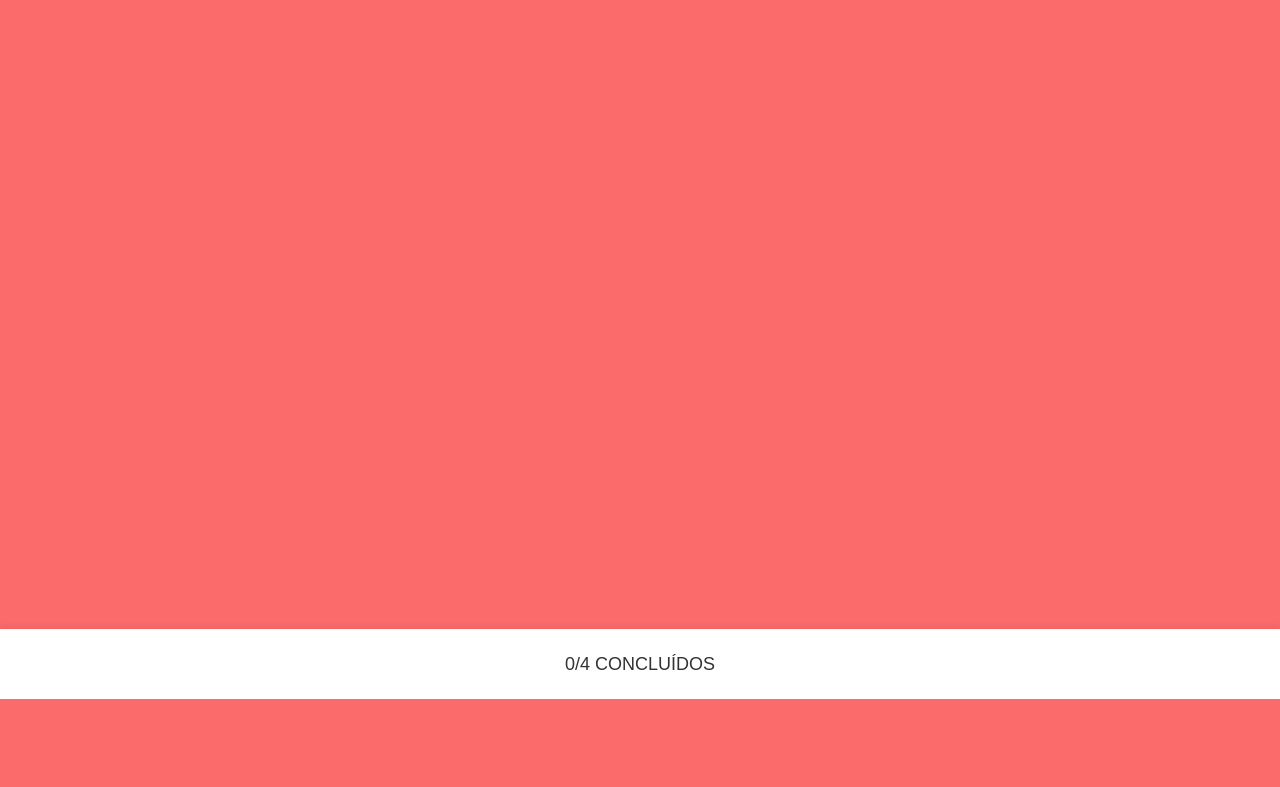
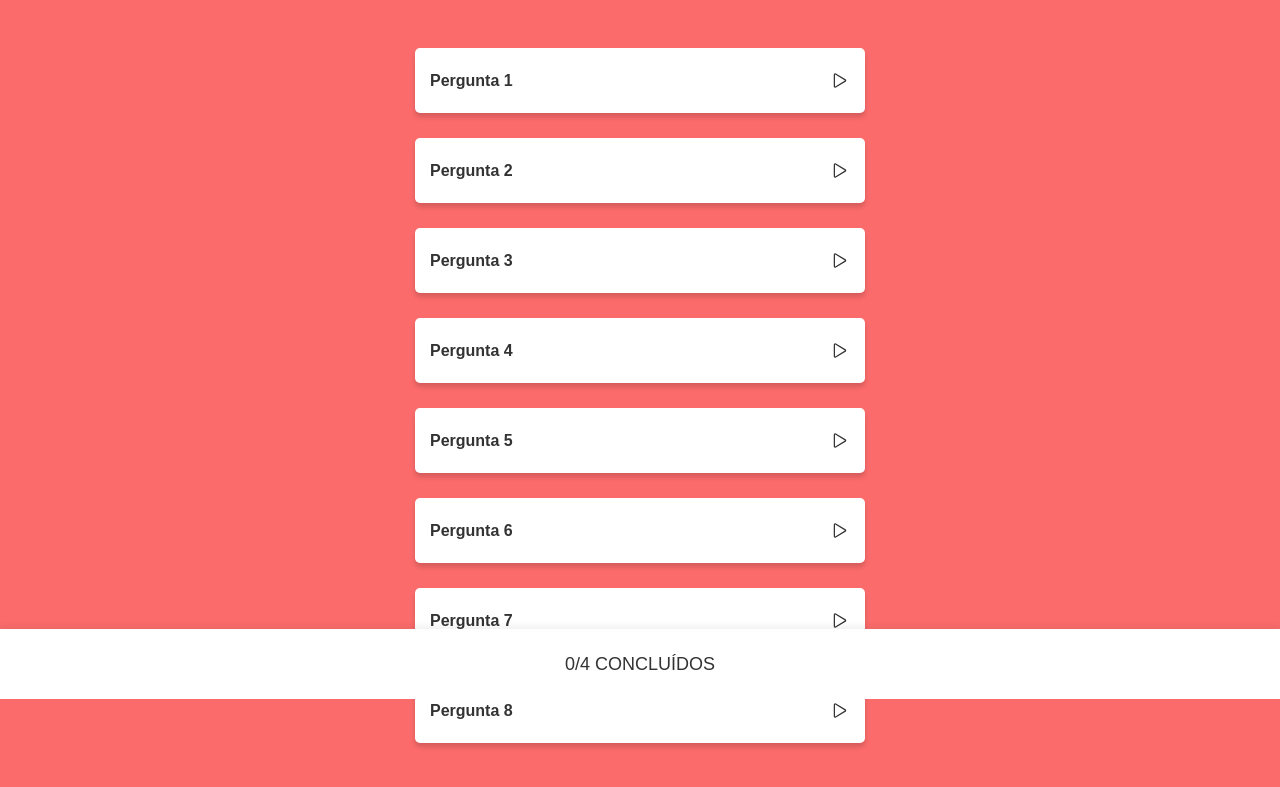
Before and after one commit to AnaLTFernandes/Projeto8-ZapRecall, a React app: page / in a window 1280 px wide. Both pictures are taken after a click on the element "Iniciar Recall!". Shown: the part 101-888 px from the top of the page. Before the commit the page ends 800 px from the top, so only its background shows below. Built offline with nearby package versions, Linux system fonts and the light colour scheme; a web font is replaced by a local one.

Commit message:
Renderização de flashcards finalizada

```diff
--- a/public/css/style.css
+++ b/public/css/style.css
@@ -60,6 +60,9 @@ h1 {
 
 .deck-screen {
     color: #333333;
+    display: flex;
+    flex-direction: column;
+    align-items: center;
 }
 
 .deck-screen img {
@@ -67,7 +70,7 @@ h1 {
     height: 60px;
 }
 
-.deck-screen .content-deck-screen {
+.deck-screen .top-deck-screen {
     display: flex;
     justify-content: space-between;
     align-items: center;
@@ -90,3 +93,34 @@ h1 {
     font-weight: 400;
     font-size: 18px;
 }
+
+.deck {
+    margin: 51px 0 120px;
+    width: 90%;
+    max-width: 450px;
+    min-width: 300px;
+}
+
+.flashcard {
+    width: 100%;
+    height: 65px;
+    border-radius: 5px;
+    background-color: #FFFFFF;
+    box-shadow:  0 4px 5px 0 rgba(0,0,0,0.15);
+    display: flex;
+    align-items: center;
+    justify-content: space-between;
+    padding: 0 15px;
+    margin-bottom: 25px;
+}
+
+.flashcard p {
+    font-weight: 700;
+    font-size: 16px;
+}
+
+.flashcard ion-icon {
+    width: 20px;
+    height: 23px;
+    color: #333333;
+}
--- /dev/null
+++ b/src/components/Deck.js
@@ -0,0 +1,48 @@
+const deck = [
+    {
+        question:'O que é JSX?',
+        answer:'Uma extensão de linguagem do JavaScript'
+    },
+    {
+        question:'O React é __ ',
+        answer:'uma biblioteca JavaScript para construção de interfaces'
+    },
+    {
+        question:'Componentes devem iniciar com __',
+        answer:'letra maiúscula'
+    },
+    {
+        question:'Podemos colocar __ dentro do JSX ',
+        answer:'expressões'
+    },
+    {
+        question:'O ReactDOM nos ajuda __ ',
+        answer:' interagindo com a DOM para colocar componentes React na mesma'
+    },
+    {
+        question:'Usamos o npm para __ ',
+        answer:'gerenciar os pacotes necessários e suas dependências'
+    },
+    {
+        question:'Usamos props para __ ',
+        answer:'passar diferentes informações para componentes'
+    },
+    {
+        question:'Usamos estado (state) para __ ',
+        answer:'dizer para o React quais informações quando atualizadas devem renderizar a tela novamente'
+    },
+]
+
+export default function Deck() {
+    return (
+        <div className="deck">
+
+            {deck.map((flashcard, index) => (
+                <div className="flashcard">
+                        <p>Pergunta {index+1}</p>
+                        <ion-icon name="play-outline"></ion-icon>
+                </div>
+            ))}
+        </div>
+    );
+}
--- a/src/components/DeckScreen.js
+++ b/src/components/DeckScreen.js
@@ -1,10 +1,13 @@
+import Deck from './Deck';
+
 export default function DeckScreen() {
     return (
         <div className="deck-screen">
-            <div className="content-deck-screen">
+            <div className="top-deck-screen">
                 <img src="./images/logo.png" alt="ZapRecall"/>
                 <h1>ZapRecall</h1>
             </div>
+            <Deck />
             <div className="deck-progress">0/4 CONCLUÍDOS</div>
         </div>
     );
```
